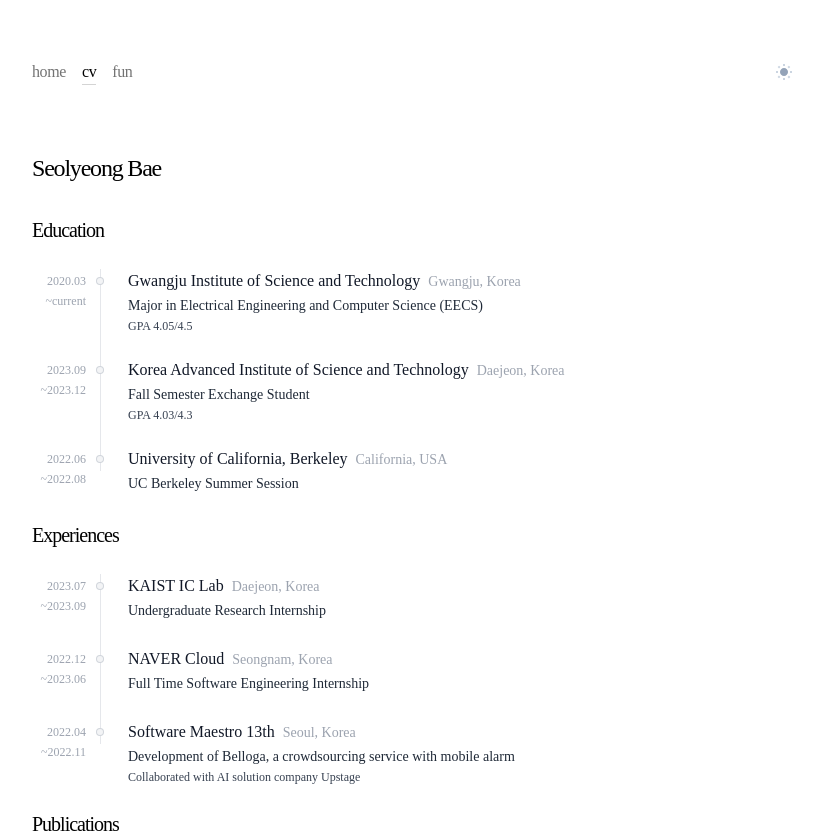
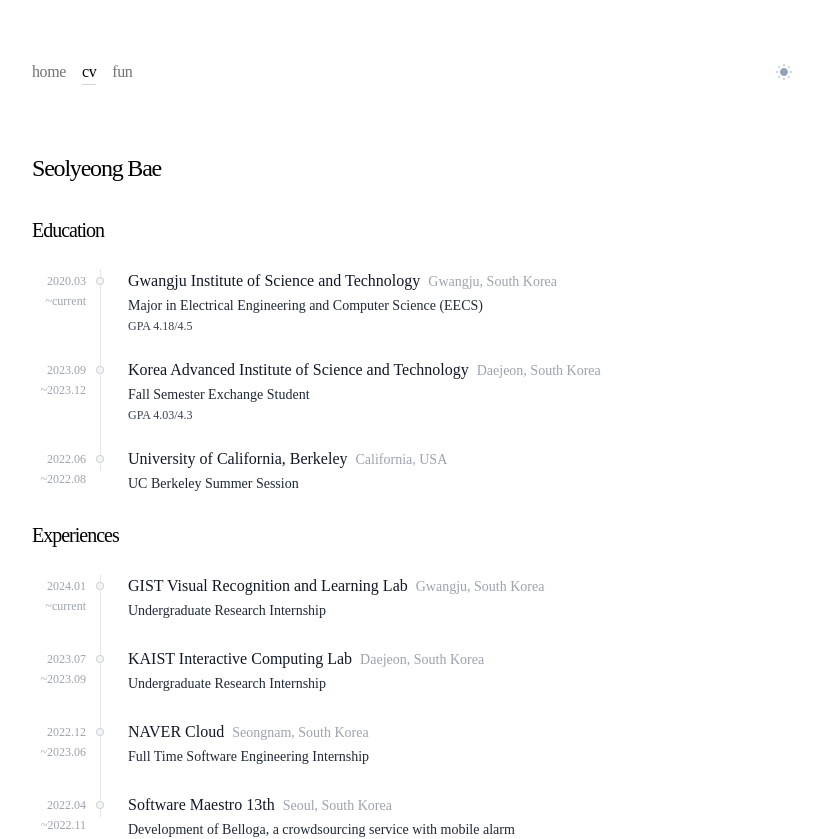
Before and after one commit to SeolyeongBae/seolyeongbae.github.io, a Next.js app: page /cv in a window 1280 px wide. Shown: the top 839 px of the page, without its empty margins (224-1047 px from the left). Built offline with nearby package versions, Linux system fonts and the light colour scheme.

Commit message:
chore: update CV

```diff
--- a/app/cv/contents.ts
+++ b/app/cv/contents.ts
@@ -8,16 +8,16 @@ export const contents = [
         startDate: "2020.03",
         endDate: CURRENT,
         title: "Gwangju Institute of Science and Technology",
-        location: "Gwangju, Korea",
+        location: "Gwangju, South Korea",
         description:
           "Major in Electrical Engineering and Computer Science (EECS)",
-        additional: "GPA 4.05/4.5",
+        additional: "GPA 4.18/4.5",
       },
       {
         startDate: "2023.09",
         endDate: "~2023.12",
         title: "Korea Advanced Institute of Science and Technology",
-        location: "Daejeon, Korea",
+        location: "Daejeon, South Korea",
         description: "Fall Semester Exchange Student",
         additional: "GPA 4.03/4.3",
       },
@@ -34,24 +34,31 @@ export const contents = [
     title: "Experiences",
     content: [
       {
+        startDate: "2024.01",
+        endDate: CURRENT,
+        title: "GIST Visual Recognition and Learning Lab",
+        location: "Gwangju, South Korea",
+        description: "Undergraduate Research Internship",
+      },
+      {
         startDate: "2023.07",
         endDate: "~2023.09",
-        title: "KAIST IC Lab",
-        location: "Daejeon, Korea",
+        title: "KAIST Interactive Computing Lab",
+        location: "Daejeon, South Korea",
         description: "Undergraduate Research Internship",
       },
       {
         startDate: "2022.12",
         endDate: "~2023.06",
         title: "NAVER Cloud",
-        location: "Seongnam, Korea",
+        location: "Seongnam, South Korea",
         description: "Full Time Software Engineering Internship",
       },
       {
         startDate: "2022.04",
         endDate: "~2022.11",
         title: "Software Maestro 13th",
-        location: "Seoul, Korea",
+        location: "Seoul, South Korea",
         description:
           "Development of Belloga, a crowdsourcing service with mobile alarm",
         additional: "Collaborated with AI solution company Upstage",
@@ -65,11 +72,20 @@ export const contents = [
       {
         startDate: "2023",
         title:
-          " MindfulDiary: Harnessing Large Language Model to Support Psychiatric Patients’ Journaling",
+          "MindfulDiary: Harnessing Large Language Model to Support Psychiatric Patients’ Journaling",
         description:
           "Taewan Kim, Seolyeong Bae, Hyun Ah Kim, Su-woo Lee, HwajungHong, Chanmo Yang, Young-Ho Kim",
         additional: "[arXiv]",
         url: "https://arxiv.org/abs/2310.05231",
+      },
+      {
+        startDate: "2023",
+        title:
+          " PriviAware: Exploring Data Visualization and Dynamic Privacy Control Support for Data Collection in Mobile Sensing Research",
+        description:
+          "Hyunsoo Lee, Yugyeong Jung, Hei Yiu Law, Seolyeong Bae, and Uichin Lee",
+        additional: "[DOI]",
+        url: "https://dl.acm.org/doi/10.1145/3613904.3642815",
       },
     ],
   },
```
